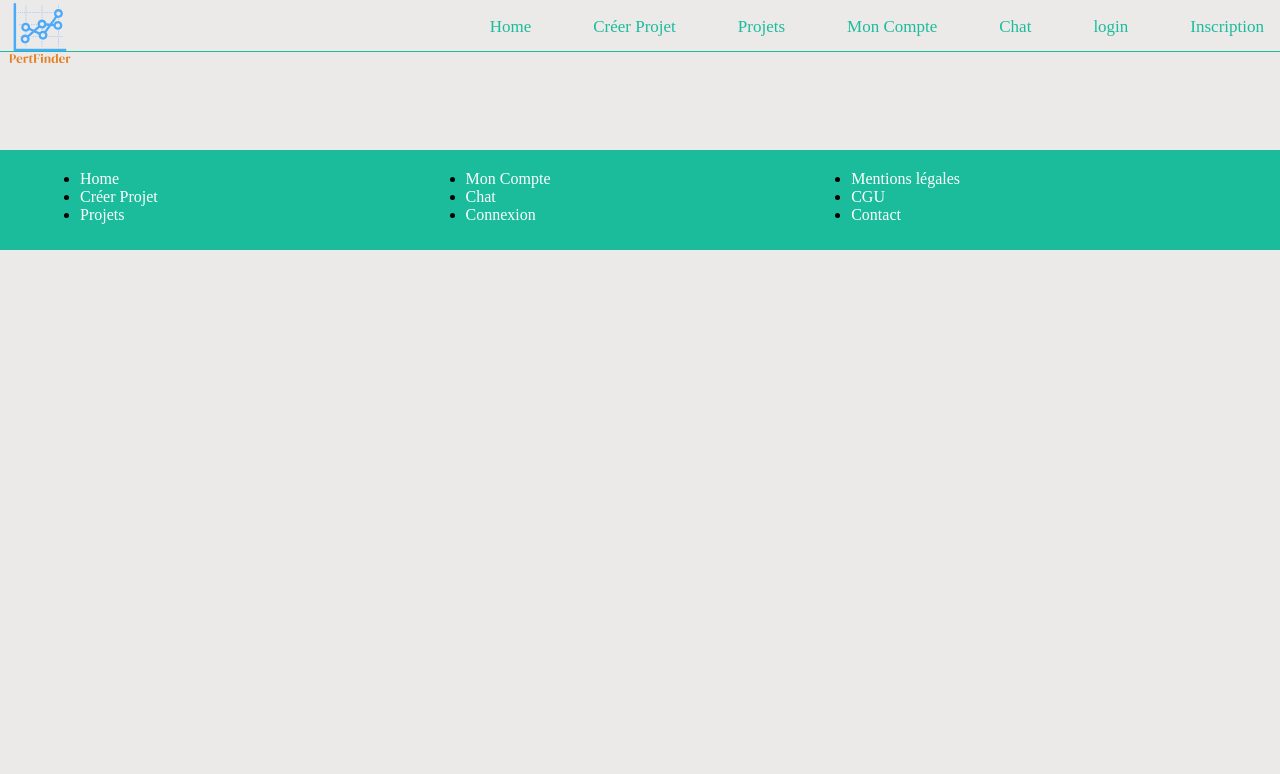
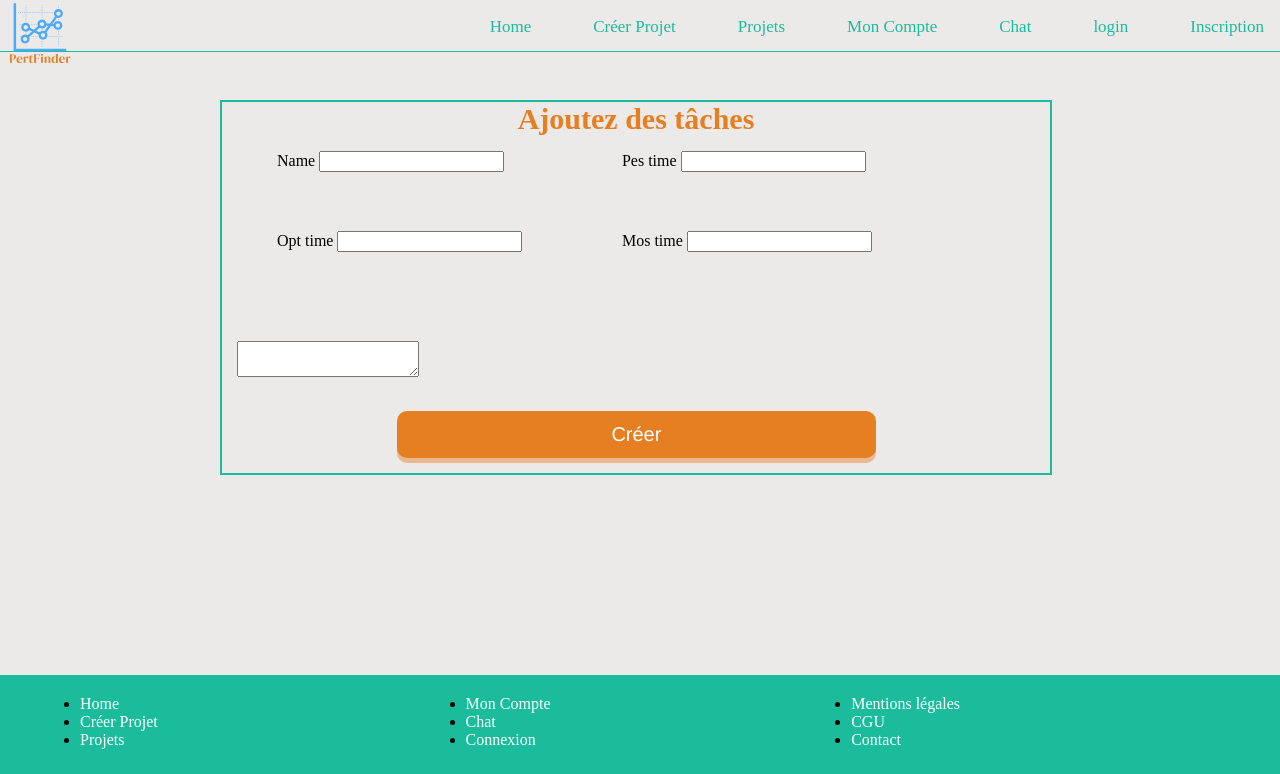
Before and after one commit to Akouzeha/PertFinder, a Symfony app: template templates/task/index.html.twig in a window 1280 px wide. Shown: the top 774 px of the page. Run offline with Twig, Linux system fonts and the light colour scheme; the template is opened without the code that fills it, so the values that code supplies are empty; form fields are guessed from the names that the template uses; some libraries are stand-ins or nearby versions.

Commit message:
task form and style

```diff
--- a/public/css/style.css
+++ b/public/css/style.css
@@ -292,7 +292,7 @@ footer a:hover{
 }
 
 
-.project-form .btn{
+.project-form .btn, .task-form-container .btn{
     margin-left: 160px;
     width: 60%;
 }
@@ -431,3 +431,63 @@ footer a:hover{
     float: right;
     margin-right: 140px ;
 }
+
+/* ================================================== */
+
+/* task form */
+
+.task-form-container{
+    width: 65%;
+    height: auto;
+    margin-left:220px;
+    margin-top: 100px;
+    margin-bottom: 100px;
+    background-color: #ECE9E9;
+    border: 2px solid #1ABC9C;
+
+}
+.task-form-container h2{
+    text-align: center;
+    color: #E67E22;
+    font-size: 30px;
+    font-weight: bold;
+    margin: 0 auto;
+}
+.task-form-input{
+    width: 300px;
+    height: 30px;
+    border-radius:10px;
+    border: 2px solid #1ABC9C;
+    box-shadow: 0 5px #1ABC9C ;
+    margin-left: 40px;
+    margin-top: 10px;
+    padding-left: 20px;
+    font-size: 20px;
+    font-weight: semi-bold;
+    color: black;
+}
+
+.task-form .required{
+    color: black;
+    font-size: 20px;
+    margin-left: 40px;
+    margin-top: 20px;
+}
+.task-form .required::after{
+    content: " *";
+    color: red;
+}
+.task-form .form-row{
+    height: 80px;;
+    margin-left: 40px;
+}
+.task-form-textArea{
+    margin-top:5px;
+    width:630px;
+    height: 70px;
+    font-size: 20px;
+    margin-left: 80px;
+}
+.task-form .btn{
+    margin-top: 0px;
+}
--- a/src/Entity/Diagram.php
+++ b/src/Entity/Diagram.php
@@ -148,4 +148,9 @@ class Diagram
 
         return $this;
     }
+
+    public function __toString(): string
+    {
+        return $this->title;
+    }
 }
--- a/src/Form/ProjetType.php
+++ b/src/Form/ProjetType.php
@@ -3,14 +3,15 @@
 namespace App\Form;
 
 use App\Entity\Project;
-
 use Symfony\Component\Form\AbstractType;
+use Doctrine\Common\Collections\Collection;
 use Symfony\Component\Form\FormBuilderInterface;
 use Symfony\Component\OptionsResolver\OptionsResolver;
 use Symfony\Component\Form\Extension\Core\Type\DateType;
 use Symfony\Component\Form\Extension\Core\Type\TextType;
 use Symfony\Component\Form\Extension\Core\Type\SubmitType;
 use Symfony\Component\Form\Extension\Core\Type\TextareaType;
+use Symfony\Component\Form\Extension\Core\Type\CollectionType;
 
 class ProjetType extends AbstractType
 {
--- a/templates/project/create.html.twig
+++ b/templates/project/create.html.twig
@@ -26,10 +26,12 @@
                 {{form_widget(formProject.description)}}
             </div>
 
+
             <div class="col-12">
                 <button type="submit" class="btn">
                 {% if app.request.attributes.get('_route') == 'edit_project' %}Mettre à jour{% else %}Créer{% endif %}
                 </button>
+
             </div>
 
         </div>
--- a/templates/project/show.html.twig
+++ b/templates/project/show.html.twig
@@ -6,11 +6,12 @@
     <p>ProjectController</p>
     <h1>{{project.title}}</h1>
     <p>{{project.description}}</p>
+    <a href="{{path('create_diagram', {'projectId': project.id})}}">ajouter un diagram</a>
     {% for chart in project.diagrams %}
         <h3>liste des diagram dans ce projet</h3>
     {% if app.user == project.user or app.user.roles == 'MANAGER_ROLE' %}
         <h5>cliquez pour commencer ajouter les tâches</h5>
-        <p> - <a href="{{path('app_task')}}">{{chart.title}}</a> créé par {{chart.user.username}}</p><br>
+            <p> - <a href="{{path('app_task', {'diagramId': chart.id})}}">{{chart.title}}</a> créé par {{chart.user.username}}</p><br>
     {% else %}
         <p> - {{chart.title}} créé par {{chart.user.username}}</p><br>
     {% endif %}
--- a/templates/task/index.html.twig
+++ b/templates/task/index.html.twig
@@ -3,5 +3,46 @@
 {% block title %}Hello TaskController!{% endblock %}
 
 {% block body %}
-<p> vous pouvez commencer ajouter les tâches ici </p>
+<div class="task-form-container">
+    <div class="task-form">
+        {{form_errors(formTask)}}
+        {{form_start(formTask)}}
+            <h2> Ajoutez des tâches </h2>
+            <div class="col-5">
+                <div class="form-row">
+                    {{form_label(formTask.name)}}
+                    {{form_widget(formTask.name)}}
+                </div>
+                <div class="form-row">
+                    {{form_label(formTask.optTime)}}
+                    {{form_widget(formTask.optTime)}}
+
+                </div>
+            </div>
+            <div class="col-5">
+                <div class="form-row">
+                    {{form_label(formTask.pesTime)}}
+                    {{form_widget(formTask.pesTime)}}
+                </div>
+                <div class="form-row">
+                    {{form_label(formTask.mosTime)}}
+                    {{form_widget(formTask.mosTime)}}
+                </div>
+            </div>
+            <div class="col-6">
+                {{form_widget(formTask.description)}}
+            </div>
+
+
+            <div class="col-12">
+                <button type="submit" class="btn">
+                {% if app.request.attributes.get('_route') == 'edit_project' %}Mettre à jour{% else %}Créer{% endif %}
+                </button>
+
+            </div>
+
+
+        {{form_end(formTask)}}
+    </div>
+</div>
 {% endblock %}
```
Also changed, not shown: migrations/Version20231116202247.php (added, +31 -0 lines), src/Controller/TaskController.php (+28 -4 lines), src/Entity/Task.php (+25 -10 lines), src/Form/TaskType.php (+34 -6 lines).
